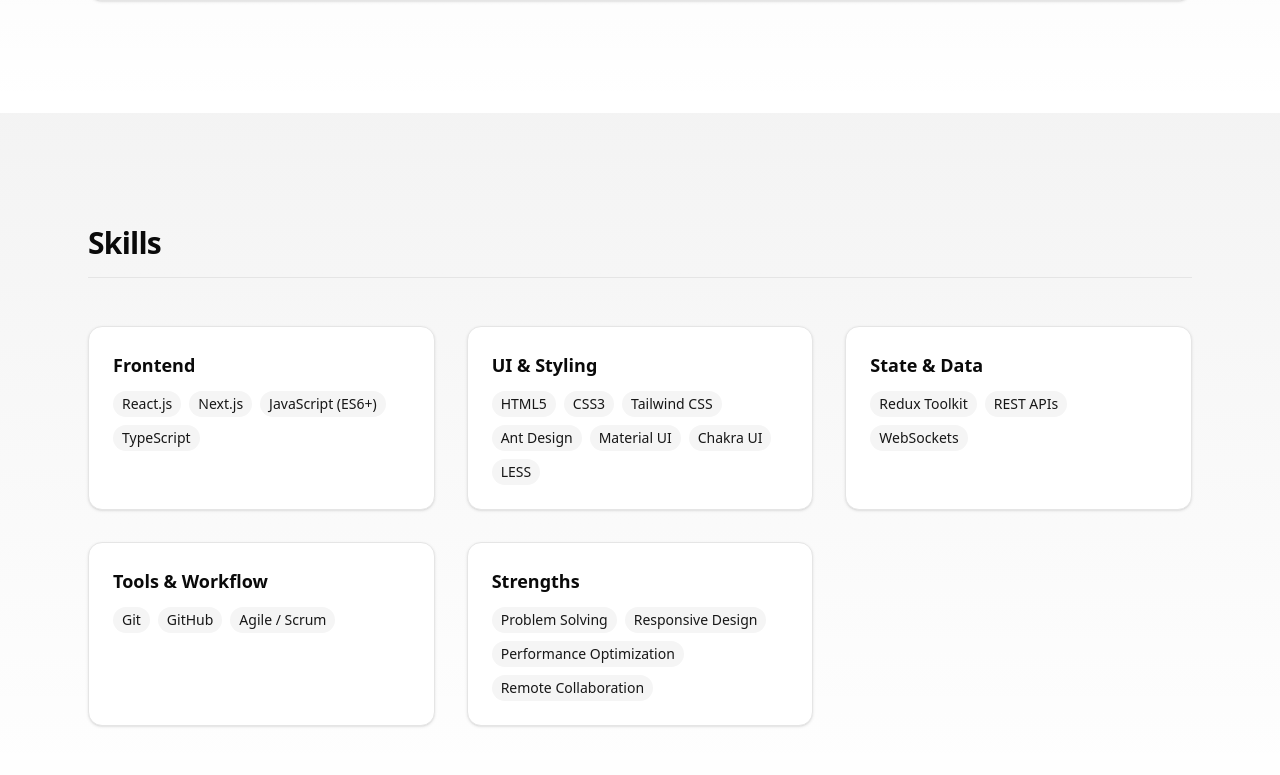
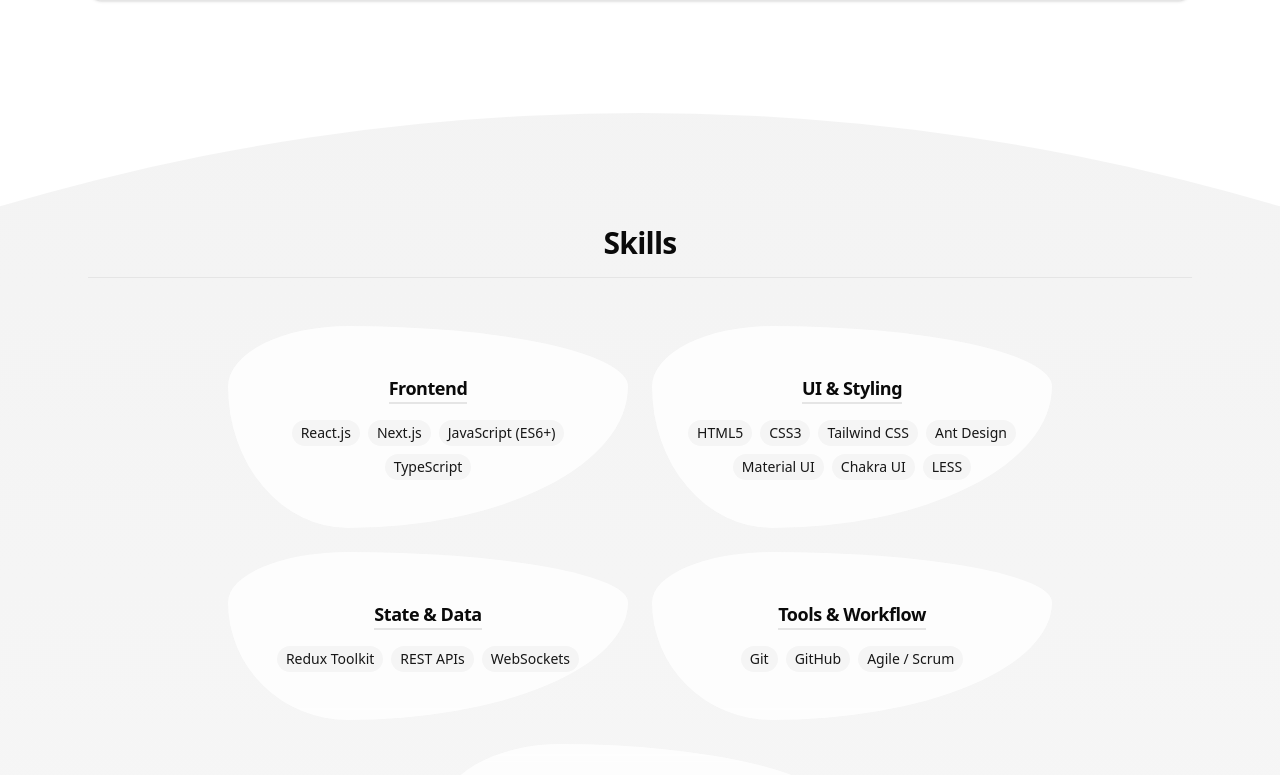
Before and after one commit to harmil007/my-portfolio, a Next.js app: page / in a window 1280 px wide. Shown: the part 1225-2000 px from the top of the page. Built offline with nearby package versions, Linux system fonts and the light colour scheme.

Commit message:
Redesign skill section

```diff
--- a/app/page.tsx
+++ b/app/page.tsx
@@ -14,10 +14,8 @@ export default function Home() {
       <About />
       <Skills />
       <Experience />
-      <main className="mx-auto max-w-6xl px-4">
-        <Projects />
-        <Contact />
-      </main>
+      <Projects />
+      <Contact />
     </>
   );
 }
--- a/components/layout/navbar.tsx
+++ b/components/layout/navbar.tsx
@@ -4,6 +4,7 @@ import { useEffect, useState } from "react";
 import { ThemeToggle } from "./theme-toggle";
 
 const navItems = [
+  { label: "Home", href: "#home", id: "home" },
   { label: "About", href: "#about", id: "about" },
   { label: "Skills", href: "#skills", id: "skills" },
   { label: "Projects", href: "#projects", id: "projects" },
@@ -11,7 +12,7 @@ const navItems = [
 ];
 
 export function Navbar() {
-  const [active, setActive] = useState("about");
+  const [active, setActive] = useState("home");
 
   useEffect(() => {
     const observer = new IntersectionObserver(
--- a/components/sections/Hero/hero.tsx
+++ b/components/sections/Hero/hero.tsx
@@ -6,7 +6,10 @@ import { InteractiveCube } from "@/components/sections/Hero";
 
 export default function Hero() {
   return (
-    <section className="relative bg-cover bg-center bg-fixed bg-[url(/hero_bg_1.png)] dark:bg-[url(/hero_bg_1_dark.png)]">
+    <section
+      id="home"
+      className="relative bg-cover bg-center bg-fixed bg-[url(/hero_bg_1.png)] dark:bg-[url(/hero_bg_1_dark.png)]"
+    >
       <div className="relative mx-auto max-w-6xl flex min-h-[90vh] flex-col items-center justify-between gap-12 md:flex-row px-4">
         <div className="flex flex-col gap-6">
           <motion.h1
--- a/components/sections/about.tsx
+++ b/components/sections/about.tsx
@@ -5,8 +5,14 @@ import { Separator } from "@/components/ui/separator";
 
 export default function About() {
   return (
-    <section id="about" className="relative py-20 sm:py-24 lg:py-28">
-      <div className="pointer-events-none absolute inset-0 -z-10 bg-gradient-to-b from-primary/5 to-transparent" />
+    <section
+      id="about"
+      className="relative py-20 sm:py-24 lg:py-28 overflow-clip"
+    >
+      <div
+        className="absolute inset-0 top-0 scale-[400%] origin-top -z-10 shadow-inner
+bg-bg"
+      />
 
       <motion.div
         initial={{ opacity: 0, y: 30 }}
--- a/components/sections/contact.tsx
+++ b/components/sections/contact.tsx
@@ -4,12 +4,13 @@ import { Button } from "@/components/ui/button";
 export default function Contact() {
   return (
     <section id="contact" className="py-24">
+      <div className="mx-auto max-w-6xl px-4 sm:px-6">
         <h2 className="text-3xl font-bold mb-4">Contact</h2>
         <Separator className="mb-6" />
 
         <p className="max-w-xl text-muted-foreground mb-6">
-        I’m currently open to remote frontend opportunities. Feel free to reach
-        out if you’d like to collaborate or discuss a role.
+          I’m currently open to remote frontend opportunities. Feel free to
+          reach out if you’d like to collaborate or discuss a role.
         </p>
 
         <div className="flex flex-wrap gap-4">
@@ -36,6 +37,7 @@ export default function Contact() {
         </Button>
         */}
         </div>
+      </div>
     </section>
   );
 }
--- a/components/sections/experience.tsx
+++ b/components/sections/experience.tsx
@@ -6,7 +6,7 @@ import { Separator } from "@/components/ui/separator";
 export default function Experience() {
   return (
     <section id="experience" className="relative py-20 sm:py-24 lg:py-28">
-      <div className="pointer-events-none absolute inset-0 -z-10 bg-gradient-to-b from-primary/5 to-transparent" />
+      <div className="pointer-events-none absolute inset-0 -z-10 bg-gradient-to-t from-primary/5 to-transparent" />
 
       <div className="mx-auto max-w-6xl px-4 sm:px-6">
         <div className="mb-10 sm:mb-12">
--- a/components/sections/projects.tsx
+++ b/components/sections/projects.tsx
@@ -56,10 +56,12 @@ const projects = [
 
 export default function Projects() {
   return (
-    <section id="projects" className="py-24">
+    <section id="projects" className="py-24 relative">
+      <div className="pointer-events-none absolute inset-0 -z-10 bg-gradient-to-t from-primary/5 to-transparent" />
+
+      <div className="mx-auto max-w-6xl px-4 sm:px-6">
         <h2 className="text-3xl font-bold mb-4">Projects</h2>
         <Separator className="mb-8" />
-
         <div className="grid md:grid-cols-2 gap-6">
           {projects.map((project) => (
             <Card key={project.title}>
@@ -92,6 +94,7 @@ export default function Projects() {
             </Card>
           ))}
         </div>
+      </div>
     </section>
   );
 }
--- a/components/sections/skills.tsx
+++ b/components/sections/skills.tsx
@@ -39,12 +39,20 @@ const item = {
 
 export default function Skills() {
   return (
-    <section id="skills" className="relative py-20 sm:py-24 lg:py-28">
-      <div className="pointer-events-none absolute inset-0 -z-10 bg-gradient-to-b from-primary/5 to-transparent" />
+    <section
+      id="skills"
+      className="relative py-20 sm:py-24 lg:py-28 overflow-clip"
+    >
+      <div
+        className="absolute inset-0 top-0 scale-[350%] origin-top rounded-t-full -z-10
+ bg-gradient-to-b from-primary/5 to-transparent"
+      />
 
       <div className="mx-auto max-w-6xl px-4 sm:px-6">
         <div className="mb-10 sm:mb-12">
-          <h2 className="text-3xl font-bold tracking-tight mb-4">Skills</h2>
+          <h2 className="text-3xl font-bold tracking-tight mb-4 text-center">
+            Skills
+          </h2>
           <Separator className="mb-8" />
         </div>
 
@@ -54,10 +62,7 @@ export default function Skills() {
           whileInView="show"
           viewport={{ once: true }}
           className="
-            grid gap-6
-            sm:gap-8
-            md:grid-cols-2
-            lg:grid-cols-3
+            flex flex-wrap justify-center gap-6
           "
         >
           {Object.entries(skills).map(([category, items]) => (
@@ -65,18 +70,42 @@ export default function Skills() {
               key={category}
               variants={item}
               className="
-                rounded-xl border bg-card
-                p-4 sm:p-6
-                shadow-sm
-                transition
+      relative
+      rounded-[30%_70%_70%_30%/30%_30%_70%_70%]
+      bg-card/80
+      backdrop-blur
+      transition-all duration-300
       hover:shadow-md
+      hover:border-primary/40
+      hover:scale-[1.02]
+      overflow-hidden
+      flex flex-col items-center
+      w-full
+      max-w-100
+      h-max
+      py-12
     "
             >
-              <h3 className="mb-3 text-base sm:text-lg font-semibold">
+              {/* Glow gradient */}
+              <div
+                className="
+        pointer-events-none
+        absolute inset-0
+        opacity-0
+        transition-opacity duration-300
+        group-hover:opacity-100
+        bg-gradient-to-br
+        from-primary/10
+        via-transparent
+        to-secondary/10
+      "
+              />
+
+              <h3 className="mb-4 text-base sm:text-lg font-semibold tracking-tight border-b-2">
                 {category}
               </h3>
 
-              <div className="flex flex-wrap gap-2">
+              <div className="flex flex-wrap gap-2 justify-center px-8">
                 {items.map((skill) => (
                   <Badge
                     key={skill}
@@ -84,9 +113,11 @@ export default function Skills() {
                     className="
             text-xs sm:text-sm
             cursor-default
-                      transition
+            transition-all
+            duration-200
             hover:bg-primary
             hover:text-primary-foreground
+            hover:scale-105
           "
                   >
                     {skill}
```
Lines whose indentation alone changed are shown as unchanged.
